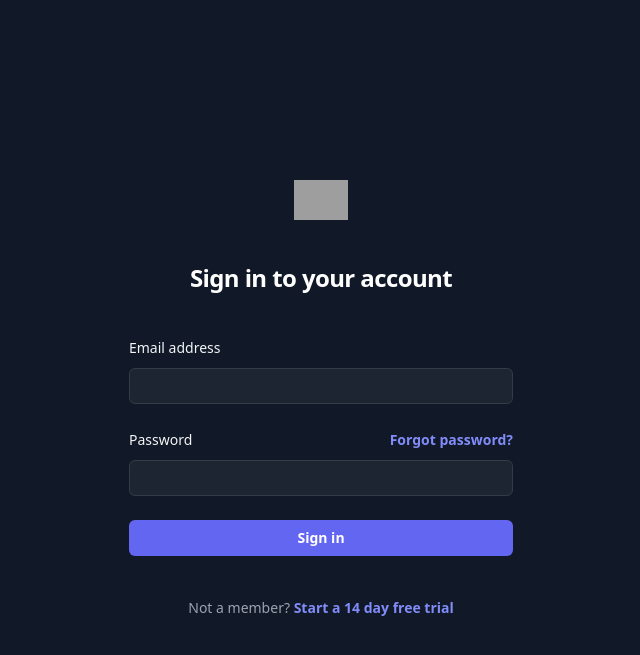
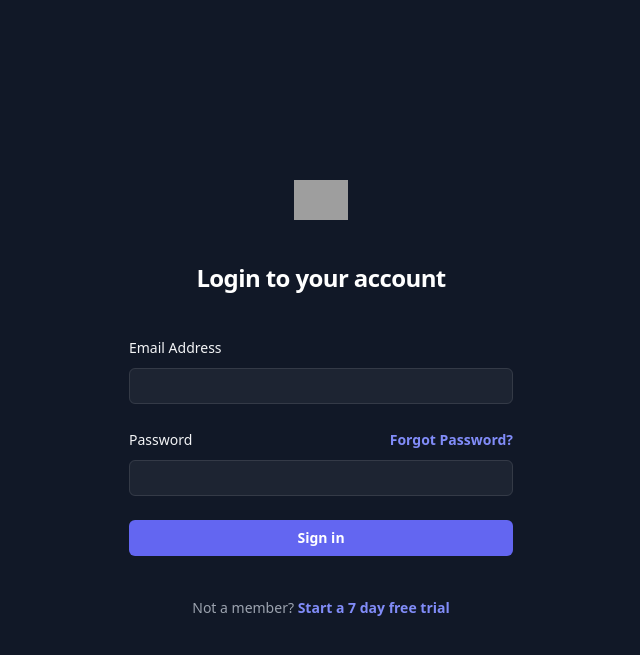
Before and after one commit to Pendragondragon/Projeto-Ciber-SI-, a Flask app: page / in a window 1280 px wide. Shown: the top 655 px of the page, without its empty margins (319-959 px from the left). Run offline with Flask 3, Linux system fonts and the light colour scheme; style sheets or scripts are compiled from the project's sources; some libraries are stand-ins or nearby versions; some web fonts are replaced; grey boxes are pictures that could not be loaded.

Commit message:
Update login.html

```diff
--- a/templates/login.html
+++ b/templates/login.html
@@ -4,13 +4,7 @@
 <head>
     <title>Login</title>
     <link href="{{ url_for('static', filename='css/output.css') }}" rel="stylesheet">
-    <script src="https://cdn.tailwindcss.com" ></script>
-    <script src="{{ url_for('static', filename='js/toast.js') }}" defer></script>
-     <script
-        src="{{ url_for('static', filename='js/index.js') }}"
-        type="module"
-        defer
-    ></script>
+    <script src="https://cdn.tailwindcss.com"></script>
 </head>
 
 <body class="h-full">
@@ -20,13 +14,13 @@
             <img src="https://tailwindcss.com/plus-assets/img/logos/mark.svg?color=indigo&shade=500" alt="Your Company"
                 class="mx-auto h-10 w-auto" />
             <link rel="stylesheet" href="https://rsms.me/inter/inter.css" />
-            <h2 class="mt-10 text-center text-2xl/9 font-bold tracking-tight text-white">Sign in to your account</h2>
+            <h2 class="mt-10 text-center text-2xl/9 font-bold tracking-tight text-white">Login to your account</h2>
         </div>
 
         <div class="mt-10 sm:mx-auto sm:w-full sm:max-w-sm">
-            <form id="login-form" action="#" method="POST" class="space-y-6">
+            <form action="#" method="POST" class="space-y-6">
                 <div>
-                    <label for="email" class="block text-sm/6 font-medium text-gray-100">Email address</label>
+                    <label for="email" class="block text-sm/6 font-medium text-gray-100">Email Address</label>
                     <div class="mt-2">
                         <input id="email" type="email" name="email" required autocomplete="email"
                             class="block w-full rounded-md bg-white/5 px-3 py-1.5 text-base text-white outline-1 -outline-offset-1 outline-white/10 placeholder:text-gray-500 focus:outline-2 focus:-outline-offset-2 focus:outline-indigo-500 sm:text-sm/6" />
@@ -37,7 +31,7 @@
                     <div class="flex items-center justify-between">
                         <label for="password" class="block text-sm/6 font-medium text-gray-100">Password</label>
                         <div class="text-sm">
-                            <a href="#" class="font-semibold text-indigo-400 hover:text-indigo-300">Forgot password?</a>
+                            <a href="#" class="font-semibold text-indigo-400 hover:text-indigo-300">Forgot Password?</a>
                         </div>
                     </div>
                     <div class="mt-2">
@@ -47,7 +41,7 @@
                 </div>
 
                 <div>
-                    <button type="submit" id="btnlogin"
+                    <button type="submit"
                         class="flex w-full justify-center rounded-md bg-indigo-500 px-3 py-1.5 text-sm/6 font-semibold text-white hover:bg-indigo-400 focus-visible:outline-2 focus-visible:outline-offset-2 focus-visible:outline-indigo-500">Sign
                         in</button>
                 </div>
@@ -55,7 +49,7 @@
 
             <p class="mt-10 text-center text-sm/6 text-gray-400">
                 Not a member?
-                <a href="#" class="font-semibold text-indigo-400 hover:text-indigo-300">Start a 14 day free trial</a>
+                <a href="#" class="font-semibold text-indigo-400 hover:text-indigo-300">Start a 7 day free trial</a>
             </p>
         </div>
     </div>
```
